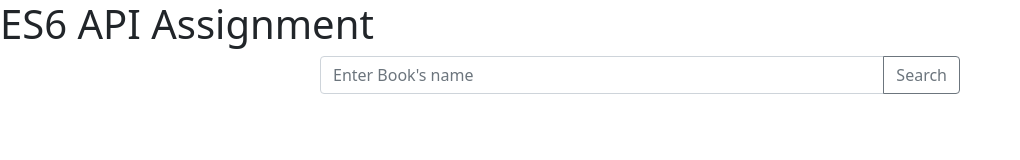
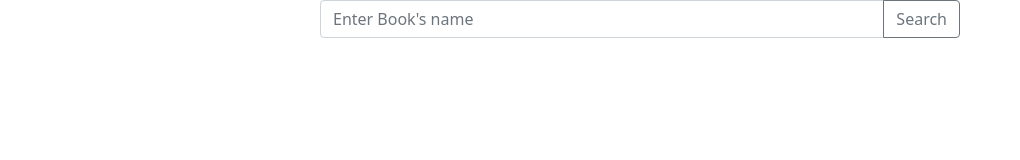
Before and after one commit to rakibemon/book-archive-rakibemon, a plain HTML site: page index.html in a window 1280 px wide. Shown: the whole page, without its empty margins (0-1020 px from the left). Drawn offline with nearby package versions, Linux system fonts and the light colour scheme.

Commit message:
title fixed

```diff
--- a/index.html
+++ b/index.html
@@ -10,11 +10,10 @@
     <link href="https://cdn.jsdelivr.net/npm/bootstrap@5.1.0/dist/css/bootstrap.min.css" rel="stylesheet">
     <!-- Custom CSS -->
     <link rel="stylesheet" href="css/style.css">
-    <title>ES6 API Assignment</title>
+    <title>Book-archive-rakibemon</title>
 </head>
 
 <body>
-    <h1>ES6 API Assignment</h1>
     <!-- Search Box -->
     <div class="input-group mb-3 w-50 mx-auto">
         <input id="input-text" type="text" class="form-control" placeholder="Enter Book's name"
```
